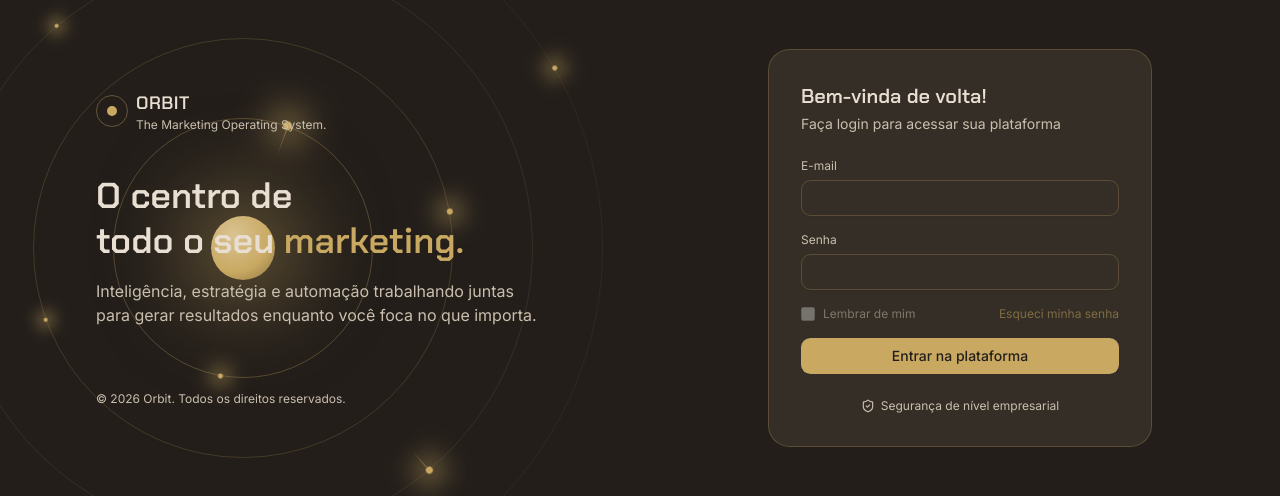
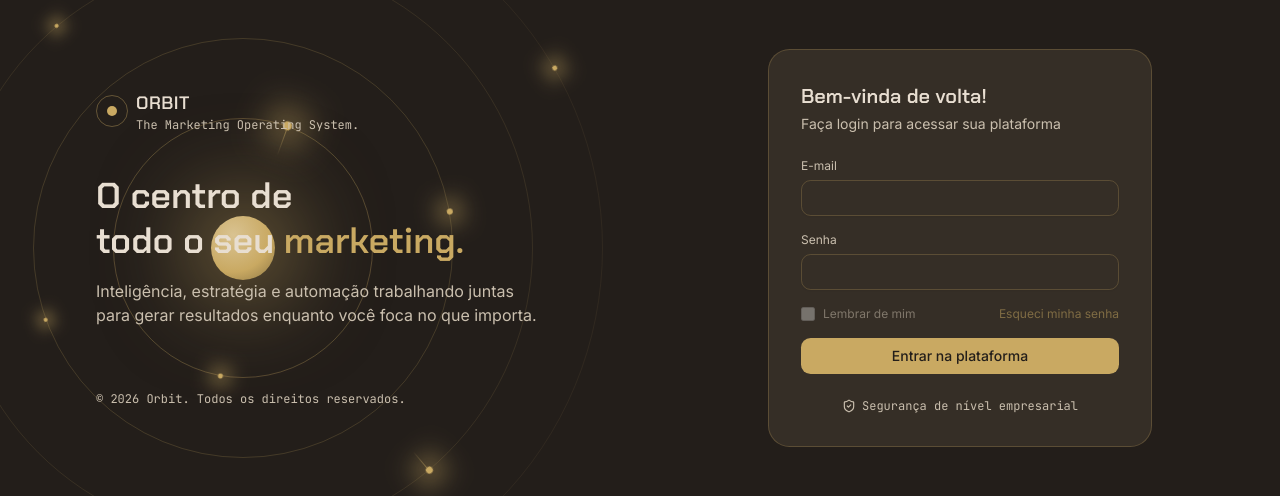
Before and after one commit to advogadaleticiabarros-del/mktecosystem, a Next.js app in the folder apps/web/: page /login in a window 1280 px wide. Shown: the part 152-648 px from the top of the page. Built offline with nearby package versions, Linux system fonts and the light colour scheme; no server answers.

Commit message:
feat: reforma visual da tela de login (movimento, tipografia, glow de foco)

```diff
--- a/apps/web/app/login/page.tsx
+++ b/apps/web/app/login/page.tsx
@@ -3,10 +3,16 @@
 import { useState } from "react";
 import { useRouter } from "next/navigation";
 import { ShieldCheck } from "lucide-react";
+import { motion, useReducedMotion } from "framer-motion";
 import { login } from "@/lib/api";
 import { AmbientGlow } from "@/components/ambient-glow";
 import { Button } from "@/components/ui/button";
 import { Input } from "@/components/ui/input";
+
+const CAMPO_VARIANTS = {
+  hidden: { opacity: 0, y: 10 },
+  show: { opacity: 1, y: 0, transition: { duration: 0.35, ease: "easeOut" as const } },
+};
 
 export default function LoginPage() {
   const [email, setEmail] = useState("");
@@ -14,6 +20,7 @@ export default function LoginPage() {
   const [error, setError] = useState<string | null>(null);
   const [loading, setLoading] = useState(false);
   const router = useRouter();
+  const reduzirMovimento = useReducedMotion();
 
   async function handleSubmit(event: React.FormEvent) {
     event.preventDefault();
@@ -40,7 +47,7 @@ export default function LoginPage() {
             </div>
             <div>
               <p className="font-display text-lg font-semibold tracking-wide">ORBIT</p>
-              <p className="text-xs text-muted-foreground">The Marketing Operating System.</p>
+              <p className="font-mono text-xs text-muted-foreground">The Marketing Operating System.</p>
             </div>
           </div>
           <h1 className="font-display text-4xl font-semibold leading-tight">
@@ -51,40 +58,49 @@ export default function LoginPage() {
             Inteligência, estratégia e automação trabalhando juntas para gerar
             resultados enquanto você foca no que importa.
           </p>
-          <p className="relative z-10 mt-16 text-xs text-muted-foreground">
+          <p className="relative z-10 mt-16 font-mono text-xs text-muted-foreground">
             © 2026 Orbit. Todos os direitos reservados.
           </p>
         </div>
       </section>
 
       <section className="flex items-center justify-center p-6 py-16">
-        <div className="w-full max-w-sm rounded-2xl border border-border bg-card p-8">
-          <h2 className="font-display text-xl font-semibold">Bem-vinda de volta!</h2>
-          <p className="mt-1 text-sm text-muted-foreground">
+        <motion.div
+          className="w-full max-w-sm rounded-2xl border border-border bg-card p-8"
+          initial={reduzirMovimento ? false : "hidden"}
+          animate="show"
+          variants={{ hidden: {}, show: { transition: { staggerChildren: 0.07, delayChildren: 0.1 } } }}
+        >
+          <motion.h2 variants={CAMPO_VARIANTS} className="font-display text-xl font-semibold">
+            Bem-vinda de volta!
+          </motion.h2>
+          <motion.p variants={CAMPO_VARIANTS} className="mt-1 text-sm text-muted-foreground">
             Faça login para acessar sua plataforma
-          </p>
+          </motion.p>
 
           <form onSubmit={handleSubmit} className="mt-6 space-y-4">
-            <div>
+            <motion.div variants={CAMPO_VARIANTS}>
               <label className="mb-1.5 block text-xs text-muted-foreground">E-mail</label>
               <Input
                 type="email"
                 value={email}
                 onChange={(e) => setEmail(e.target.value)}
                 required
+                className="transition-shadow focus-visible:shadow-[0_0_0_4px_color-mix(in_srgb,var(--primary)_25%,transparent)]"
               />
-            </div>
-            <div>
+            </motion.div>
+            <motion.div variants={CAMPO_VARIANTS}>
               <label className="mb-1.5 block text-xs text-muted-foreground">Senha</label>
               <Input
                 type="password"
                 value={password}
                 onChange={(e) => setPassword(e.target.value)}
                 required
+                className="transition-shadow focus-visible:shadow-[0_0_0_4px_color-mix(in_srgb,var(--primary)_25%,transparent)]"
               />
-            </div>
+            </motion.div>
 
-            <div className="flex items-center justify-between text-xs text-muted-foreground">
+            <motion.div variants={CAMPO_VARIANTS} className="flex items-center justify-between text-xs text-muted-foreground">
               <label className="flex items-center gap-2 opacity-50">
                 <input type="checkbox" disabled className="h-3.5 w-3.5" />
                 Lembrar de mim
@@ -97,20 +113,33 @@ export default function LoginPage() {
               >
                 Esqueci minha senha
               </button>
-            </div>
+            </motion.div>
 
-            {error && <p className="text-sm text-destructive">{error}</p>}
+            {error && (
+              <motion.p
+                initial={{ opacity: 0 }}
+                animate={{ opacity: 1 }}
+                className="text-sm text-destructive"
+              >
+                {error}
+              </motion.p>
+            )}
 
-            <Button type="submit" disabled={loading} className="w-full">
-              {loading ? "Entrando..." : "Entrar na plataforma"}
-            </Button>
+            <motion.div variants={CAMPO_VARIANTS}>
+              <Button type="submit" disabled={loading} className="w-full transition-transform active:scale-[0.98]">
+                {loading ? "Entrando..." : "Entrar na plataforma"}
+              </Button>
+            </motion.div>
           </form>
 
-          <div className="mt-6 flex items-center justify-center gap-1.5 text-xs text-muted-foreground">
+          <motion.div
+            variants={CAMPO_VARIANTS}
+            className="mt-6 flex items-center justify-center gap-1.5 font-mono text-xs text-muted-foreground"
+          >
             <ShieldCheck className="h-3.5 w-3.5" />
             Segurança de nível empresarial
-          </div>
-        </div>
+          </motion.div>
+        </motion.div>
       </section>
     </main>
   );
```
